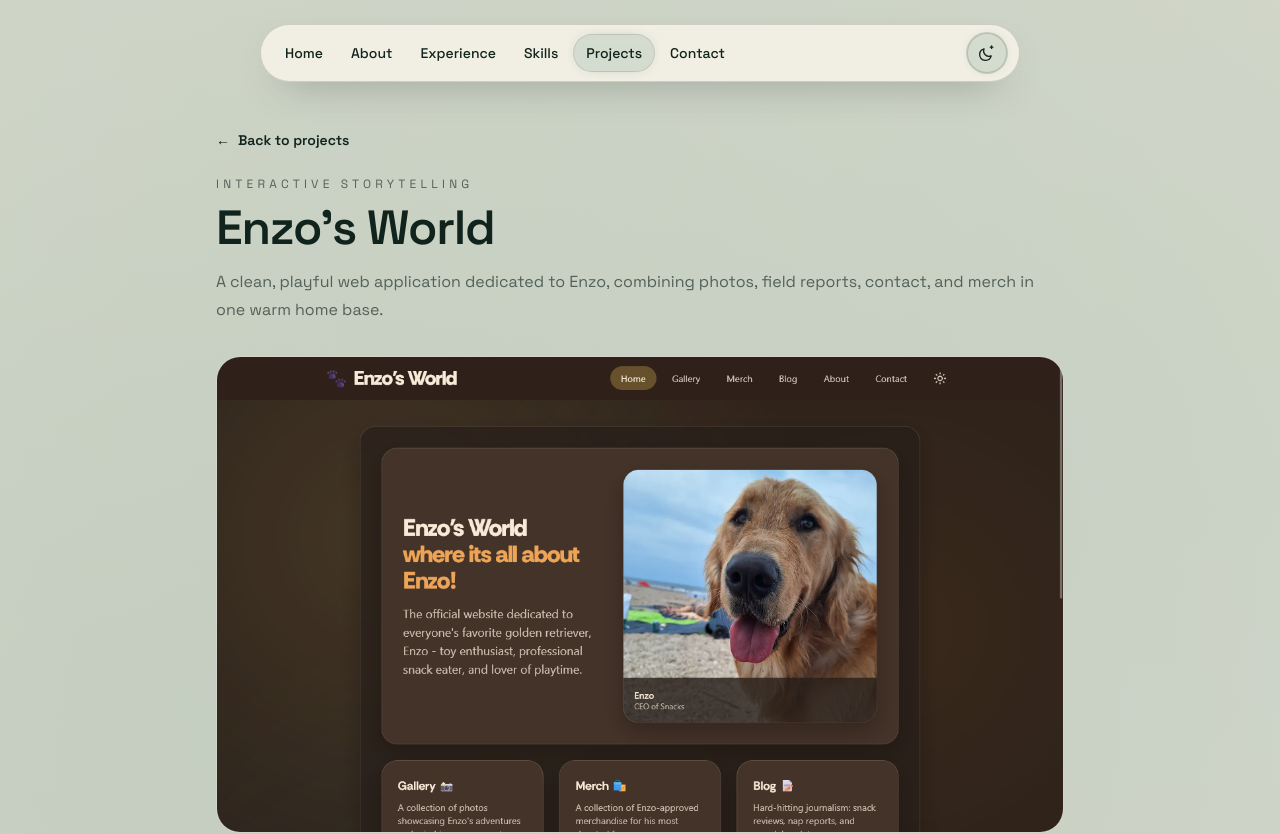
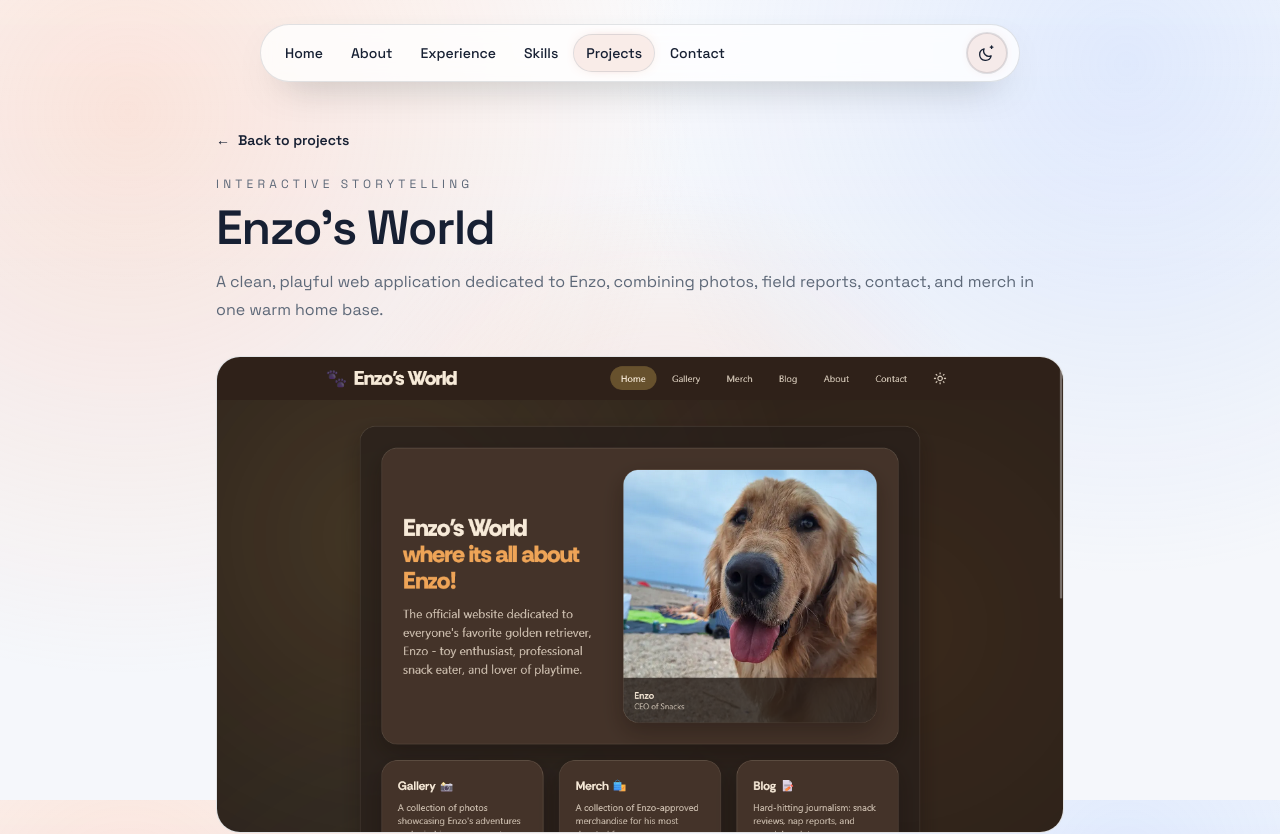
Before and after one commit to RickySerrano904/RickySerrano.dev, a Next.js app: page /projects/enzos-world in a window 1280 px wide. Shown: the top 834 px of the page. Built offline with nearby package versions, Linux system fonts and the light colour scheme.

Commit message:
feat(theme): refresh light/dark mode style and color palette

```diff
--- a/app/globals.css
+++ b/app/globals.css
@@ -1,17 +1,21 @@
 @import "tailwindcss";
 
 :root {
-  --bg: #e7e1d4;
-  --fg: #10231c;
-  --muted: #536159;
-  --accent: #065f46;
-  --border: rgba(16, 35, 28, 0.16);
-  --nav: rgba(246, 241, 230, 0.9);
-  --nav-active: rgba(6, 95, 70, 0.12);
-  --panel: rgba(246, 241, 230, 0.86);
-  --panel-strong: rgba(252, 248, 240, 0.94);
-  --spot-1: rgba(6, 95, 70, 0.12);
-  --spot-2: rgba(15, 118, 110, 0.08);
+  --bg: #f5f7fb;
+  --fg: #172033;
+  --muted: #5d6878;
+  --accent: #c94d2d;
+  --border: rgba(23, 32, 51, 0.12);
+  --nav: rgba(255, 255, 255, 0.78);
+  --nav-active: rgba(201, 77, 45, 0.1);
+  --panel: rgba(255, 255, 255, 0.72);
+  --panel-strong: rgba(255, 255, 255, 0.92);
+  --spot-1: rgba(255, 177, 143, 0.3);
+  --spot-2: rgba(144, 181, 255, 0.24);
+  --calendar-bg: #fffdf9;
+  --calendar-title: #687384;
+  --calendar-link: #172033;
+  --calendar-border: rgba(23, 32, 51, 0.1);
   color-scheme: light;
 }
 
@@ -33,17 +37,21 @@
 }
 
 :root.light {
-  --bg: #e7e1d4;
-  --fg: #10231c;
-  --muted: #536159;
-  --accent: #065f46;
-  --border: rgba(16, 35, 28, 0.16);
-  --nav: rgba(246, 241, 230, 0.9);
-  --nav-active: rgba(6, 95, 70, 0.12);
-  --panel: rgba(246, 241, 230, 0.86);
-  --panel-strong: rgba(252, 248, 240, 0.94);
-  --spot-1: rgba(6, 95, 70, 0.12);
-  --spot-2: rgba(15, 118, 110, 0.08);
+  --bg: #f5f7fb;
+  --fg: #172033;
+  --muted: #5d6878;
+  --accent: #c94d2d;
+  --border: rgba(23, 32, 51, 0.12);
+  --nav: rgba(255, 255, 255, 0.78);
+  --nav-active: rgba(201, 77, 45, 0.1);
+  --panel: rgba(255, 255, 255, 0.72);
+  --panel-strong: rgba(255, 255, 255, 0.92);
+  --spot-1: rgba(255, 177, 143, 0.3);
+  --spot-2: rgba(144, 181, 255, 0.24);
+  --calendar-bg: #fffdf9;
+  --calendar-title: #687384;
+  --calendar-link: #172033;
+  --calendar-border: rgba(23, 32, 51, 0.1);
   color-scheme: light;
 }
 
@@ -59,6 +67,10 @@
   --panel-strong: rgba(18, 24, 33, 0.9);
   --spot-1: rgba(87, 112, 255, 0.3);
   --spot-2: rgba(255, 122, 88, 0.2);
+  --calendar-bg: #151922;
+  --calendar-title: #a6a7ab;
+  --calendar-link: #f3f1e8;
+  --calendar-border: rgba(255, 255, 255, 0.1);
   color-scheme: dark;
 }
 
@@ -84,9 +96,11 @@ body {
   font-family: var(--font-body), sans-serif;
   min-height: 100vh;
   background-image:
-    radial-gradient(circle at 12% 18%, var(--spot-1), transparent 60%),
-    radial-gradient(circle at 88% 10%, var(--spot-2), transparent 55%),
-    linear-gradient(180deg, rgba(255, 255, 255, 0.04), transparent 40%);
+    radial-gradient(circle at 10% 14%, var(--spot-1), transparent 42%),
+    radial-gradient(circle at 88% 8%, var(--spot-2), transparent 38%),
+    radial-gradient(circle at 52% 68%, var(--spot-1), transparent 42%),
+    linear-gradient(180deg, rgba(255, 255, 255, 0.48), transparent 36%);
+  background-attachment: fixed;
 }
 
 @media (max-width: 767px) {
@@ -236,17 +250,17 @@ a {
 }
 
 .github-calendar-title {
-  color: #a6a7ab;
+  color: var(--calendar-title);
 }
 
 .github-calendar-link {
-  color: #f3f1e8;
+  color: var(--calendar-link);
 }
 
 .github-calendar-card:hover .github-calendar-title,
 .github-calendar-card:hover .github-calendar-link,
 .github-calendar-link:focus-visible {
-  color: #ff9c6f;
+  color: var(--accent);
 }
 
 .github-calendar-card:hover .github-calendar-arrow,
--- a/app/hero/HeroSection.tsx
+++ b/app/hero/HeroSection.tsx
@@ -70,7 +70,7 @@ export default function HeroSection({
         </div>
         <a
           href="https://github.com/RickySerrano904"
-          className="github-calendar-card hero-calendar group block w-full max-w-2xl rounded-2xl border border-white/10 bg-[#151922] p-3 shadow-[0_24px_60px_-40px_rgba(10,12,16,0.75)] transition-[transform,border-color,box-shadow] duration-300 hover:-translate-y-0.5 hover:border-[#ff9c6f] hover:shadow-[0_24px_70px_-38px_rgba(10,12,16,0.85),0_0_34px_-18px_#ff9c6f] focus-visible:-translate-y-0.5 focus-visible:border-[#ff9c6f] focus-visible:outline-none focus-visible:shadow-[0_0_0_3px_var(--bg),0_24px_70px_-38px_rgba(10,12,16,0.85),0_0_34px_-18px_#ff9c6f] sm:rounded-3xl sm:p-4"
+          className="github-calendar-card hero-calendar group block w-full max-w-2xl rounded-2xl border border-[color:var(--calendar-border)] bg-[color:var(--calendar-bg)] p-3 shadow-[0_24px_60px_-40px_rgba(10,12,16,0.4)] transition-[transform,border-color,box-shadow] duration-300 hover:-translate-y-0.5 hover:border-[color:var(--accent)] hover:shadow-[0_24px_70px_-38px_rgba(10,12,16,0.5),0_0_34px_-18px_var(--accent)] focus-visible:-translate-y-0.5 focus-visible:border-[color:var(--accent)] focus-visible:outline-none focus-visible:shadow-[0_0_0_3px_var(--bg),0_24px_70px_-38px_rgba(10,12,16,0.5),0_0_34px_-18px_var(--accent)] sm:rounded-3xl sm:p-4"
           aria-label="View RickySerrano904 on GitHub"
         >
           <div className="mb-3 flex flex-col gap-1.5 sm:flex-row sm:items-center sm:justify-between sm:gap-3">
```
